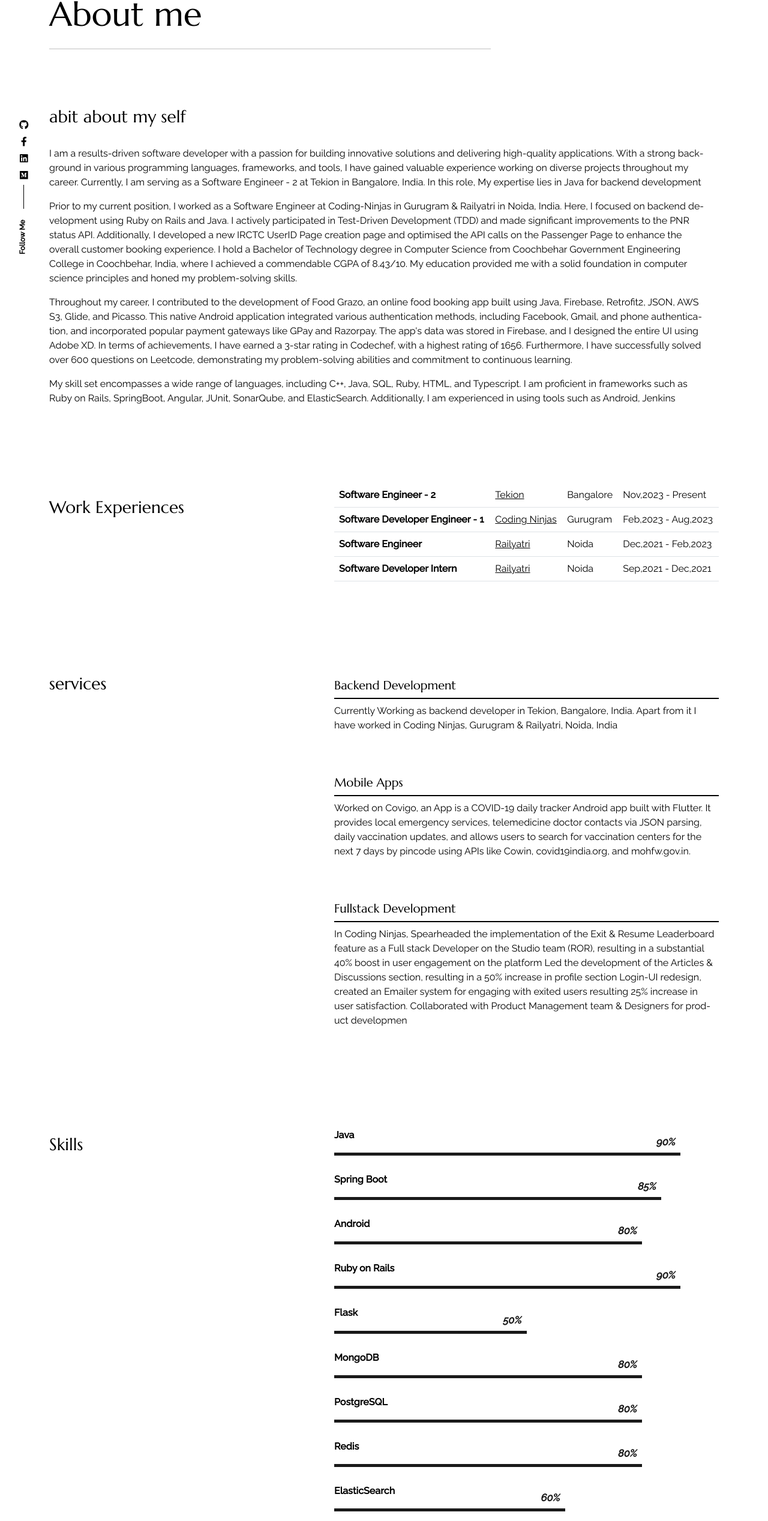
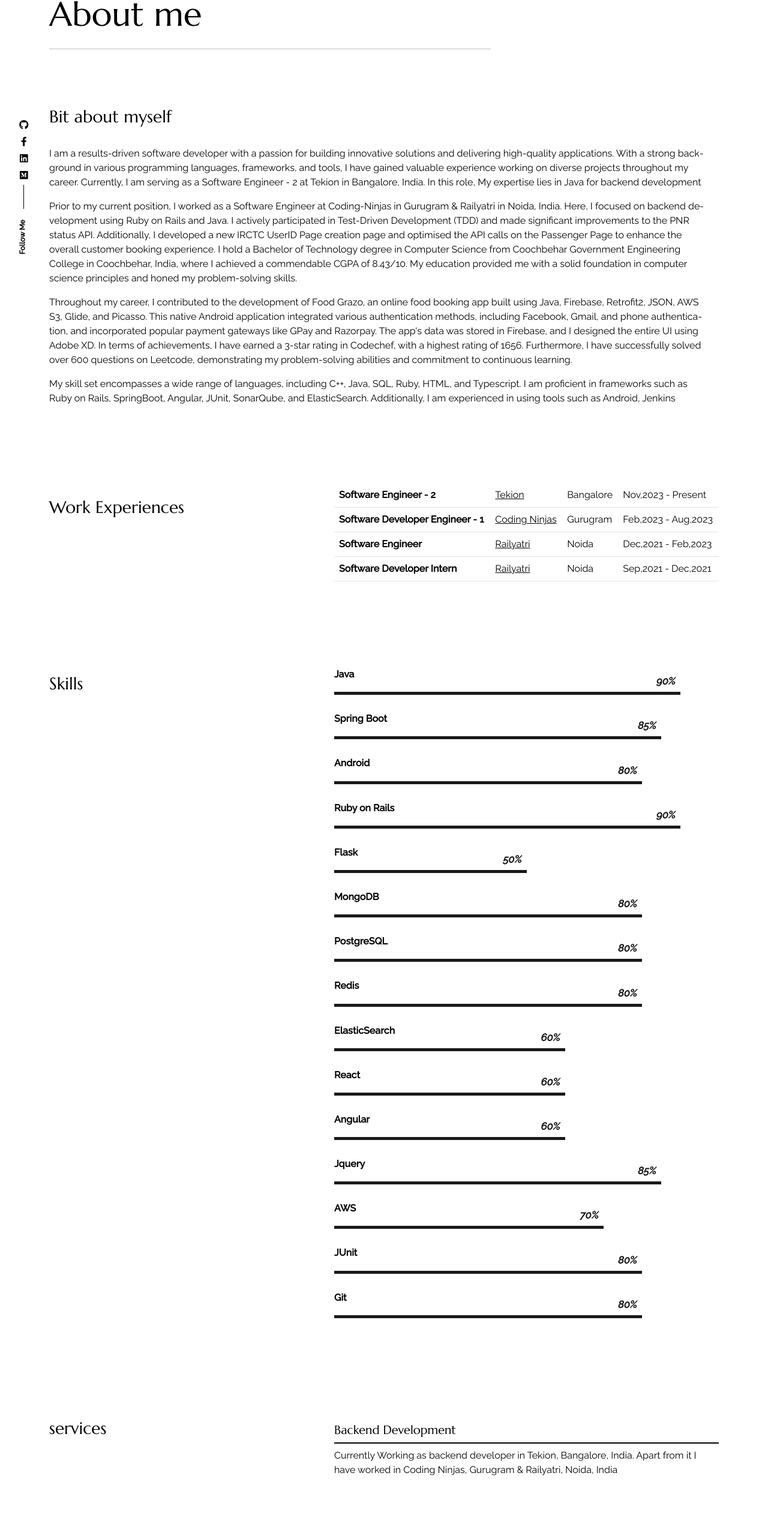
Before and after one commit to kaushikpuka1998/portfolio, a React (Create React App) app: page /about in a window 1280 px wide. Shown: the part 102-2637 px from the top of the page at 60% size. Built offline with nearby package versions, Linux system fonts and the light colour scheme.

Commit message:
Position of skills and opecity in projects section

```diff
--- a/src/content_option.js
+++ b/src/content_option.js
@@ -22,7 +22,7 @@ const introdata = {
 };
 
 const dataabout = {
-    title: "abit about my self",
+    title: "Bit about myself",
     p1: "I am a results-driven software developer with a passion for building innovative solutions and delivering high-quality applications. With a strong background in various programming languages, frameworks, and tools, " +
         "\n" +
         "\n" +
--- a/src/pages/about/index.js
+++ b/src/pages/about/index.js
@@ -71,22 +71,6 @@ export const About = () => {
         </Row>
 
         <Row className="sec_sp">
-          <Col lang="5">
-            <h3 className="color_sec py-4">services</h3>
-          </Col>
-          <Col lg="7">
-            {services.map((data, i) => {
-              return (
-                  <div className="service_ py-4" key={i}>
-                    <h5 className="service__title">{data.title}</h5>
-                    <p className="service_desc">{data.description}</p>
-                  </div>
-              );
-            })}
-          </Col>
-        </Row>
-
-        <Row className="sec_sp">
           <Col lg="5">
             <h3 className="color_sec py-4">Skills</h3>
           </Col>
@@ -110,6 +94,22 @@ export const About = () => {
             })}
           </Col>
         </Row>
+
+        <Row className="sec_sp">
+          <Col lang="5">
+            <h3 className="color_sec py-4">services</h3>
+          </Col>
+          <Col lg="7">
+            {services.map((data, i) => {
+              return (
+                  <div className="service_ py-4" key={i}>
+                    <h5 className="service__title">{data.title}</h5>
+                    <p className="service_desc">{data.description}</p>
+                  </div>
+              );
+            })}
+          </Col>
+        </Row>
       </Container>
     </HelmetProvider>
   );
--- a/src/pages/portfolio/index.js
+++ b/src/pages/portfolio/index.js
@@ -15,7 +15,7 @@ export const Portfolio = () => {
         </Helmet>
         <Row className="mb-5 mt-3 pt-md-3">
           <Col lg="8">
-            <h1 className="display-4 mb-4"> Portfolio </h1>{" "}
+            <h1 className="display-4 mb-4"> Projects </h1>{" "}
             <hr className="t_border my-4 ml-0 text-left" />
           </Col>
         </Row>
--- a/src/pages/portfolio/style.css
+++ b/src/pages/portfolio/style.css
@@ -1,5 +1,5 @@
 .po_items_ho {
-    column-width: 15em;
+    column-width: 155em;
     -moz-column-width: 15em;
     -webkit-column-width: 15em;
     column-gap: 4rem;
@@ -23,6 +23,7 @@
 
 .po_item img {
     max-width: 100%;
+    max-height: 100%;
 }
 
 .po_item .content {
@@ -46,9 +47,9 @@
 }
 
 .po_item .content {
-    opacity: 0;
+    opacity: 30;
     transition-delay: 1s;
-    transition: 0.3s ease;
+    transition: 0.2s ease;
     font-size: 20px;
 }
 
```
